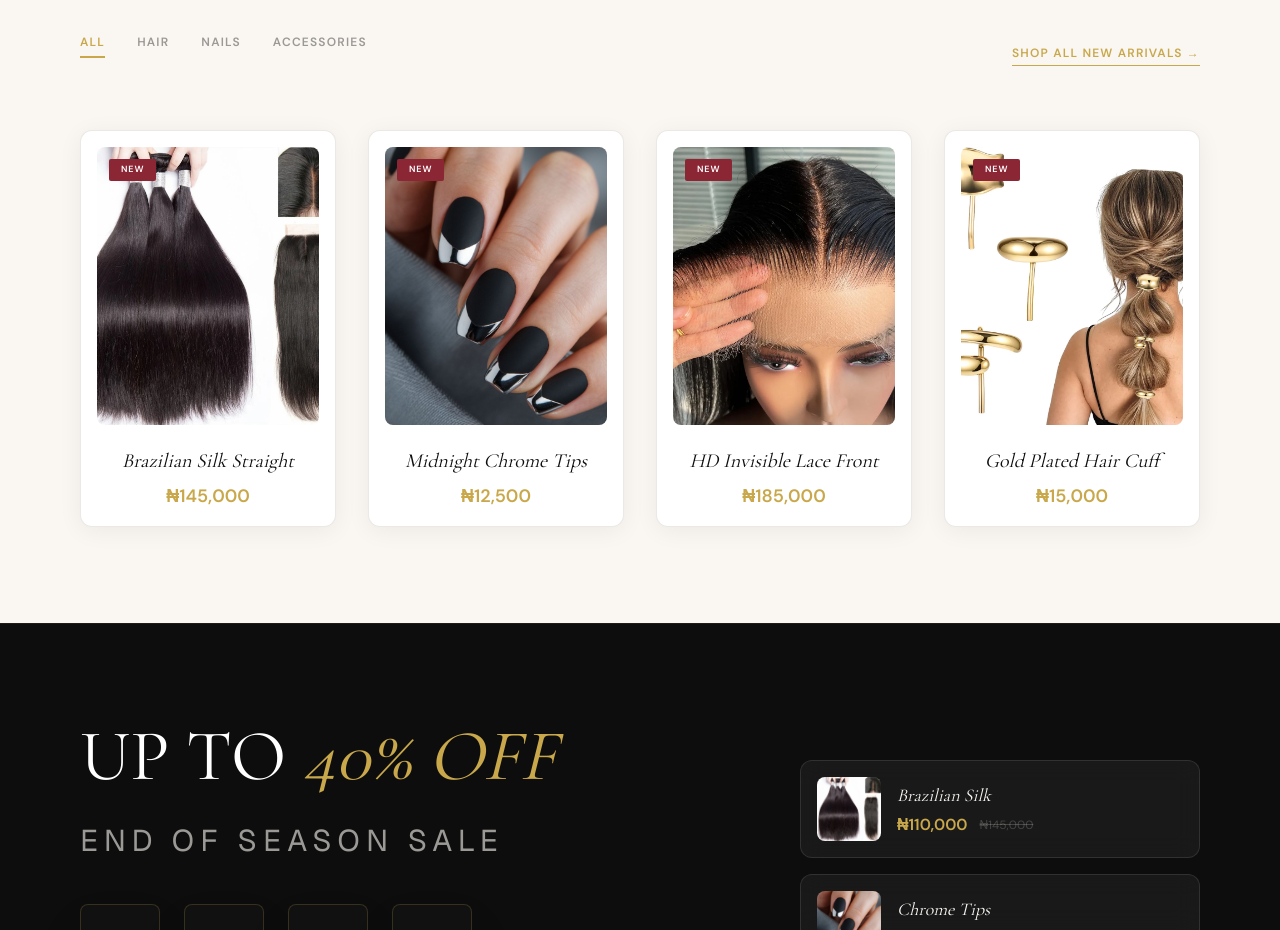
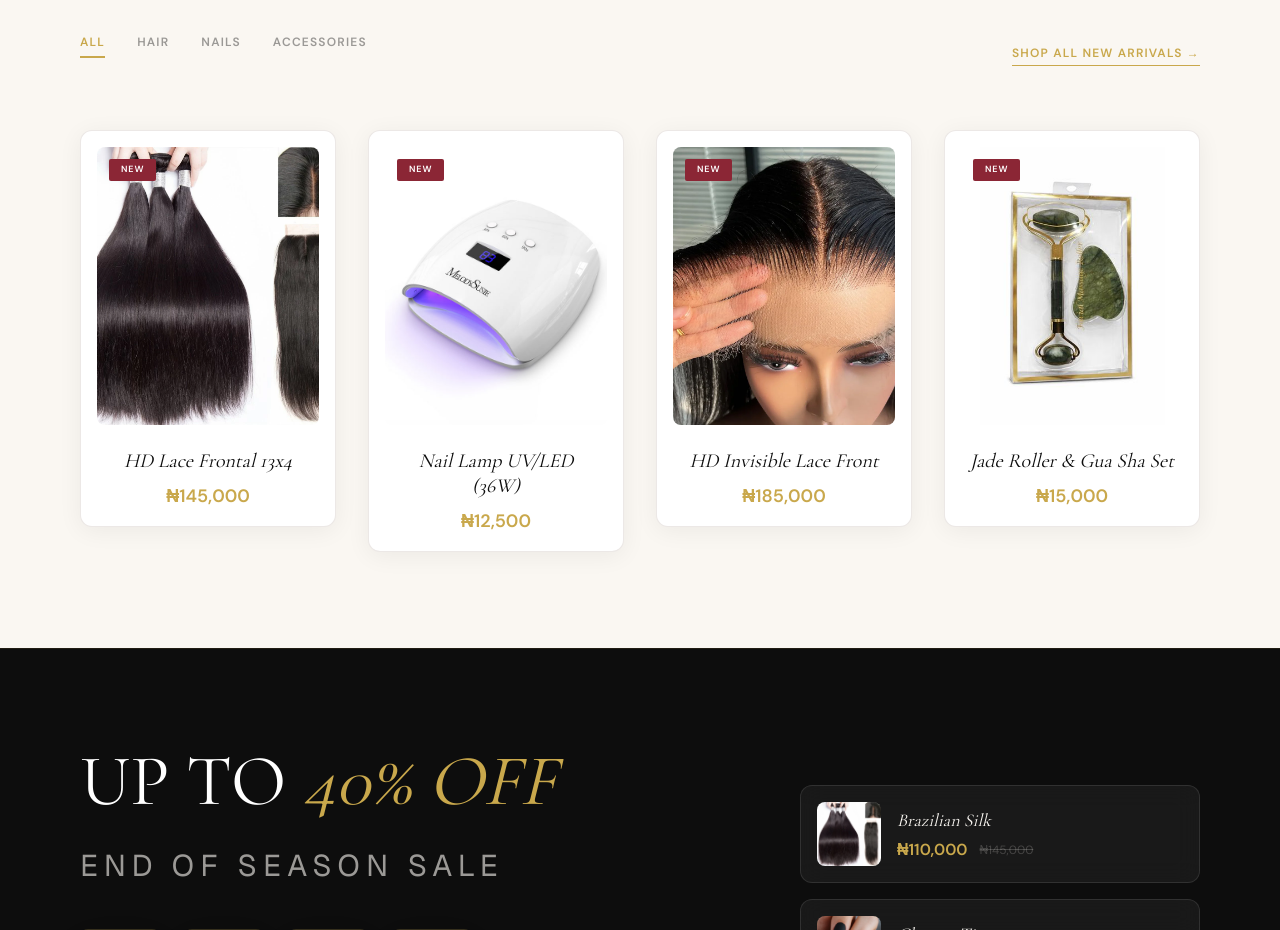
Before and after one commit to Berserker71130/glowhaus, a Next.js app: page / in a window 1280 px wide. Shown: the part 2500-3430 px from the top of the page. Built offline with nearby package versions, Linux system fonts and the light colour scheme.

Commit message:
feat: connect new arrivals to dynamic description routes and integrate global store actions with toasts

```diff
--- a/src/components/sections/NewArrivals.tsx
+++ b/src/components/sections/NewArrivals.tsx
@@ -2,11 +2,15 @@
 import { useState } from "react";
 import { motion, AnimatePresence } from "framer-motion";
 import Link from "next/link";
+import { useStore } from "@/store/useStore";
+import { showGlowToast } from "@/lib/toast";
+import { ShoppingBag, Heart } from "lucide-react";
 
 const PRODUCTS = [
   {
     id: 1,
-    name: "Brazilian Silk Straight",
+    slug: "hd-lace-frontal-13x4",
+    name: "HD Lace Frontal 13x4",
     category: "Hair",
     price: "₦145,000",
     isNew: true,
@@ -14,14 +18,16 @@ const PRODUCTS = [
   },
   {
     id: 2,
-    name: "Midnight Chrome Tips",
+    slug: "nail-lamp-uv-led",
+    name: "Nail Lamp UV/LED (36W)",
     category: "Nails",
     price: "₦12,500",
     isNew: true,
-    img: "/midnightchrometips.jpg",
+    img: "/naillamp.jpg",
   },
   {
     id: 3,
+    slug: "hd-lace-frontal-13x4",
     name: "HD Invisible Lace Front",
     category: "Hair",
     price: "₦185,000",
@@ -30,11 +36,12 @@ const PRODUCTS = [
   },
   {
     id: 4,
-    name: "Gold Plated Hair Cuff",
+    slug: "jade-roller-set",
+    name: "Jade Roller & Gua Sha Set",
     category: "Accessories",
     price: "₦15,000",
     isNew: true,
-    img: "/goldplatedhaircuffs.jpg",
+    img: "/jaderoller.jpg",
   },
 ];
 
@@ -42,6 +49,57 @@ const TABS = ["All", "Hair", "Nails", "Accessories"];
 
 export default function NewArrivals() {
   const [activeTab, setActiveTab] = useState("All");
+
+  // --- STORE CONNECTIONS ---
+  const addToCart = useStore((state: any) => state.addToCart);
+  const addToWishlist = useStore((state: any) => state.addToWishlist);
+  const wishlist = useStore((state: any) => state.wishlist) || [];
+
+  // --- ACTIONS WITH GLOW TOASTS ---
+  const handleAddToCart = (product: any) => {
+    const rawPrice =
+      typeof product.price === "string"
+        ? parseInt(product.price.replace(/[^\d]/g, ""), 10)
+        : product.price;
+
+    addToCart({
+      ...product,
+      id: `prod-${product.slug}`,
+      price: rawPrice,
+      quantity: 1,
+    });
+
+    showGlowToast({
+      message: "Added to your bag! 🛍️",
+      accentColor: "#D4AF37",
+      icon: "✨",
+    });
+  };
+
+  const handleAddToWishlist = (product: any) => {
+    const targetId = `prod-${product.slug}`;
+    const isAlreadyIn = wishlist.some(
+      (item: any) => (item.id || item._id) === targetId,
+    );
+
+    if (isAlreadyIn) {
+      showGlowToast({
+        message: "Already in your wishlist!",
+        accentColor: "#3B82F6",
+        icon: "💙",
+      });
+    } else {
+      addToWishlist({
+        ...product,
+        id: targetId,
+      });
+      showGlowToast({
+        message: "Saved to wishlist ❤️",
+        accentColor: "#E29595",
+        icon: "✨",
+      });
+    }
+  };
 
   const filteredProducts = PRODUCTS.filter(
     (p) => p.isNew && (activeTab === "All" || p.category === activeTab),
@@ -91,14 +149,23 @@ export default function NewArrivals() {
           className="grid grid-cols-1 md:grid-cols-2 lg:grid-cols-4 gap-8"
         >
           <AnimatePresence mode="popLayout">
-            {filteredProducts.map((product) => (
+            {filteredProducts.map((product) => {
+              const targetId = `prod-${product.slug}`;
+              const isProductFavorited = wishlist.some(
+                (item: any) => (item.id || item._id) === targetId,
+              );
+
+              return (
                 <motion.div
                   key={product.id}
                   initial={{ opacity: 0, y: 20 }}
                   animate={{ opacity: 1, y: 0 }}
                   exit={{ opacity: 0, scale: 0.9 }}
-                /* Updated card: added dark:bg-zinc-900, dark border, and adjusted shadow */
-                className="group bg-white dark:bg-zinc-900 p-4 rounded-xl border border-taupe/20 dark:border-white/5 shadow-card hover:shadow-gold hover:border-gold/50 transition-all duration-500"
+                >
+                  {/* Converted outer card item to a Next.js Link targeting your description pages */}
+                  <Link
+                    href={`/product/${product.slug}`}
+                    className="group block bg-white dark:bg-zinc-900 p-4 rounded-xl border border-taupe/20 dark:border-white/5 shadow-card hover:shadow-gold hover:border-gold/50 transition-all duration-500"
                   >
                     {/* Updated inner image container bg */}
                     <div className="relative aspect-[4/5] mb-6 overflow-hidden rounded-lg bg-blush dark:bg-zinc-800">
@@ -110,6 +177,36 @@ export default function NewArrivals() {
                       <div className="absolute top-3 left-3 bg-rose-deep text-white text-[9px] font-bold px-3 py-1 rounded-sm uppercase tracking-widest">
                         New
                       </div>
+
+                      {/* HOVER ACTION BUTTONS WITH BINDINGS */}
+                      <div className="absolute inset-0 bg-noir/30 opacity-0 group-hover:opacity-100 transition-opacity duration-500 flex items-center justify-center gap-3">
+                        <button
+                          onClick={(e) => {
+                            e.preventDefault();
+                            e.stopPropagation();
+                            handleAddToCart(product);
+                          }}
+                          className="bg-white dark:bg-zinc-800 p-4 rounded-full text-noir dark:text-ivory hover:bg-gold hover:text-white transition-all shadow-xl translate-y-6 group-hover:translate-y-0 duration-300"
+                        >
+                          <ShoppingBag size={20} />
+                        </button>
+                        <button
+                          onClick={(e) => {
+                            e.preventDefault();
+                            e.stopPropagation();
+                            handleAddToWishlist(product);
+                          }}
+                          className="bg-white dark:bg-zinc-800 p-4 rounded-full text-noir dark:text-ivory hover:bg-gold hover:text-white transition-all shadow-xl translate-y-6 group-hover:translate-y-0 duration-500"
+                        >
+                          <Heart
+                            size={20}
+                            fill={isProductFavorited ? "#E29595" : "none"}
+                            className={
+                              isProductFavorited ? "text-[#E29595]" : ""
+                            }
+                          />
+                        </button>
+                      </div>
                     </div>
 
                     <div className="text-center px-2">
@@ -117,10 +214,14 @@ export default function NewArrivals() {
                       <h3 className="font-display italic text-xl text-noir dark:text-ivory leading-tight mb-2 transition-colors duration-500">
                         {product.name}
                       </h3>
-                  <p className="text-gold font-bold text-lg">{product.price}</p>
+                      <p className="text-gold font-bold text-lg">
+                        {product.price}
+                      </p>
                     </div>
+                  </Link>
                 </motion.div>
-            ))}
+              );
+            })}
           </AnimatePresence>
         </motion.div>
       </div>
```
Lines whose indentation alone changed are shown as unchanged.
